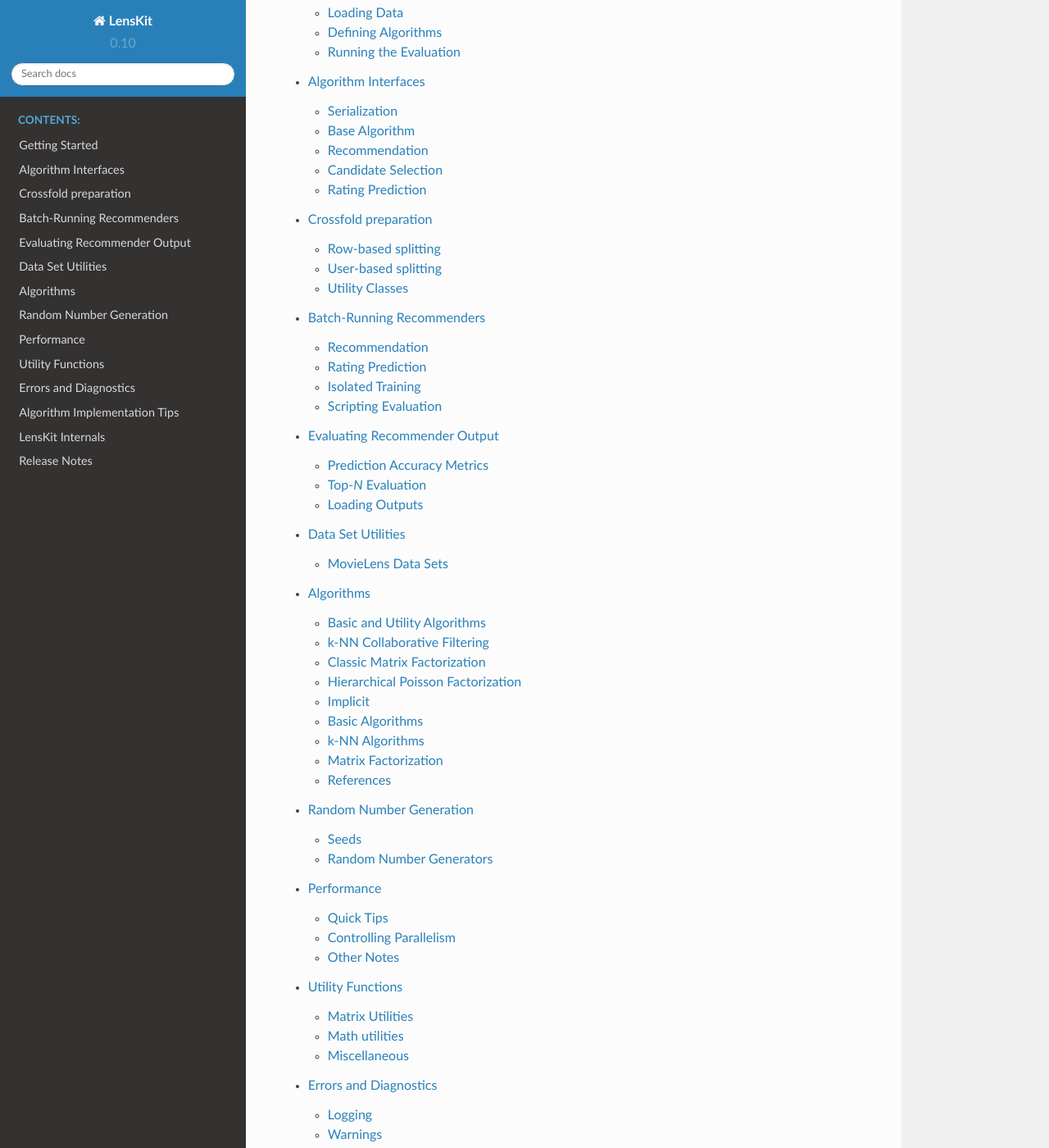
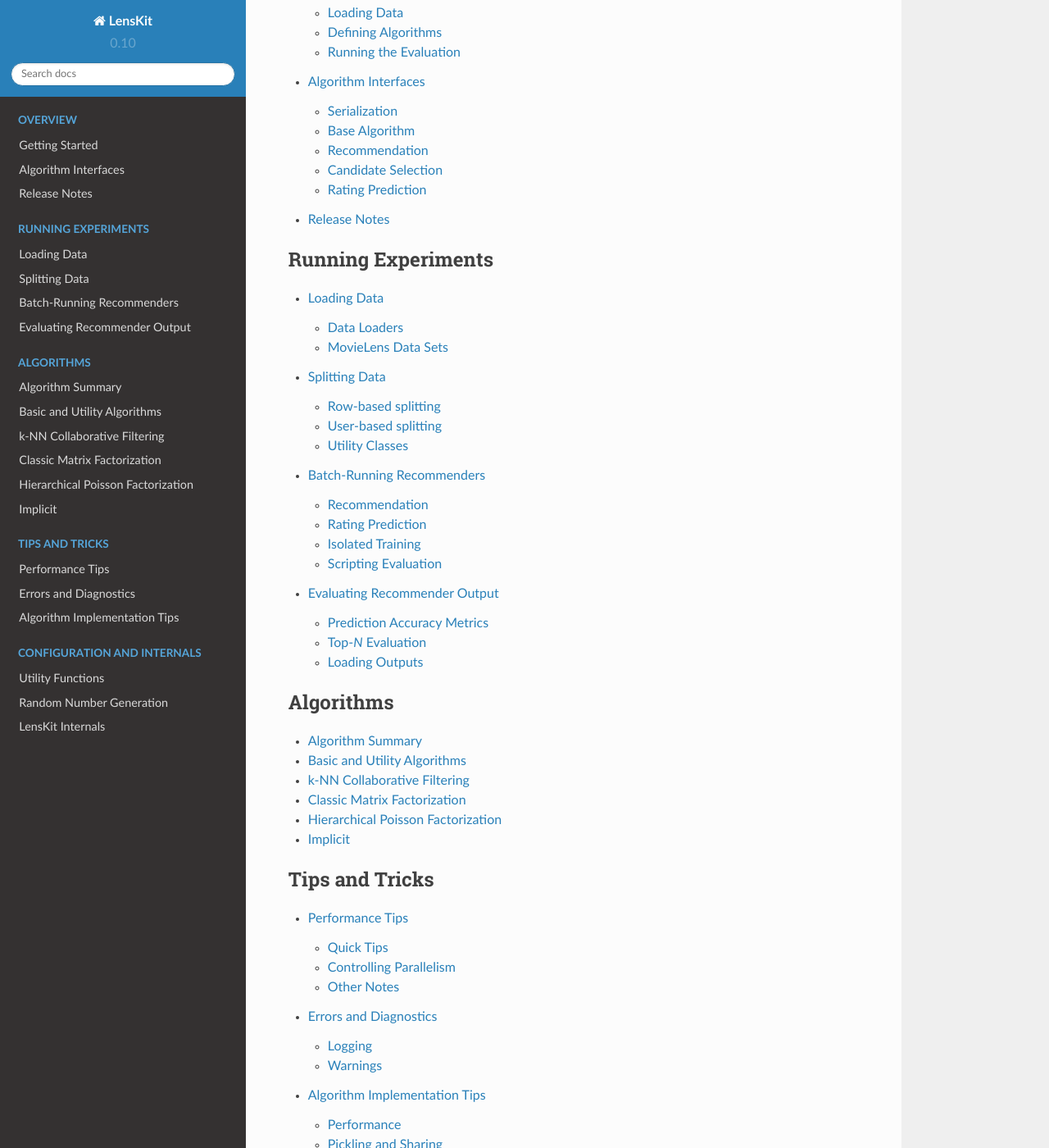
Before and after one commit to lenskit/lkpy, a Sphinx documentation site: the page built from doc/index.rst, in a window 1280 px wide and 1400 px high, scrolled down 1170 px. Shown: the whole window at 82% size. Built offline with Sphinx 7.4.7 and the Read the Docs theme 2.0.0, drawn with Linux system fonts in a browser that asks for light colours; some of the changed text lies outside the part shown.

Commit message:
Thorough doc reorg

```diff
--- a/doc/crossfold.rst
+++ b/doc/crossfold.rst
@@ -1,5 +1,5 @@
-Crossfold preparation
-=====================
+Splitting Data
+==============
 
 .. module:: lenskit.crossfold
 
--- a/doc/datasets.rst
+++ b/doc/datasets.rst
@@ -1,5 +1,29 @@
-Data Set Utilities
-==================
+Loading Data
+============
+
+LensKit can work with any data in a :py:class:`pandas.DataFrame` with the expected
+columns.  LensKit algorithms expect a ``ratings`` frame to contain the following
+columns (in any order):
+
+* ``user``, containing user identifiers.  No requirements are placed on user IDs —
+  if an algorithm requires something specific, such as contiguous 0-based identifiers
+  for indexing into an array — it will use a :py:class:`pandas.Index` to map them.
+* ``item``, containing item identifiers. The same comments apply as for ``user``.
+* ``rating``, containing user ratings (if available).  Implicit-feedback code will
+  not require ratings.
+
+‘Rating’ data can contain other columns as well, and is a catch-all for any user-item
+interaction data.  Algorithms will document any non-standard columns they can make
+use of.
+
+:py:meth:`lenskit.algorithms.Recommender.fit` can also accept additional data objects
+as keyword arguments, and algorithms that wrap other algorithms will pass this data
+through unchanged.  Algorithms ignore extra data objects they receive.  This allows
+you to build algorithms that train on data besides user-item interactions, such as
+user metadata or item content.
+
+Data Loaders
+------------
 
 .. module:: lenskit.datasets
 
--- a/doc/index.rst
+++ b/doc/index.rst
@@ -45,22 +45,48 @@
 
 .. toctree::
    :maxdepth: 2
-   :caption: Contents:
+   :caption: Overview
 
    GettingStarted
    interfaces
+
+   Release Notes <https://github.com/lenskit/lkpy/releases>
+
+.. toctree::
+   :maxdepth: 2
+   :caption: Running Experiments
+
+   datasets
    crossfold
    batch
    evaluation/index
-   datasets
-   algorithms
-   random
-   performance
-   util
-   diagnostics
-   impl-tips
-   internals
-   Release Notes <https://github.com/lenskit/lkpy/releases>
+
+.. toctree::
+    :maxdepth: 1
+    :caption: Algorithms
+
+    algorithms
+    basic
+    knn
+    mf
+    hpf
+    implicit
+
+.. toctree::
+    :maxdepth: 2
+    :caption: Tips and Tricks
+
+    performance
+    diagnostics
+    impl-tips
+
+.. toctree::
+    :maxdepth: 2
+    :caption: Configuration and Internals
+
+    util
+    random
+    internals
 
 
 Indices and tables
--- a/doc/performance.rst
+++ b/doc/performance.rst
@@ -1,5 +1,5 @@
-Performance
-===========
+Performance Tips
+================
 
 LensKit strives to provide pretty good performance (in terms of computation speed), but
 sometimes it needs a little nudging.
```
Also changed, not shown: doc/algorithms.rst (+15 -10 lines).
